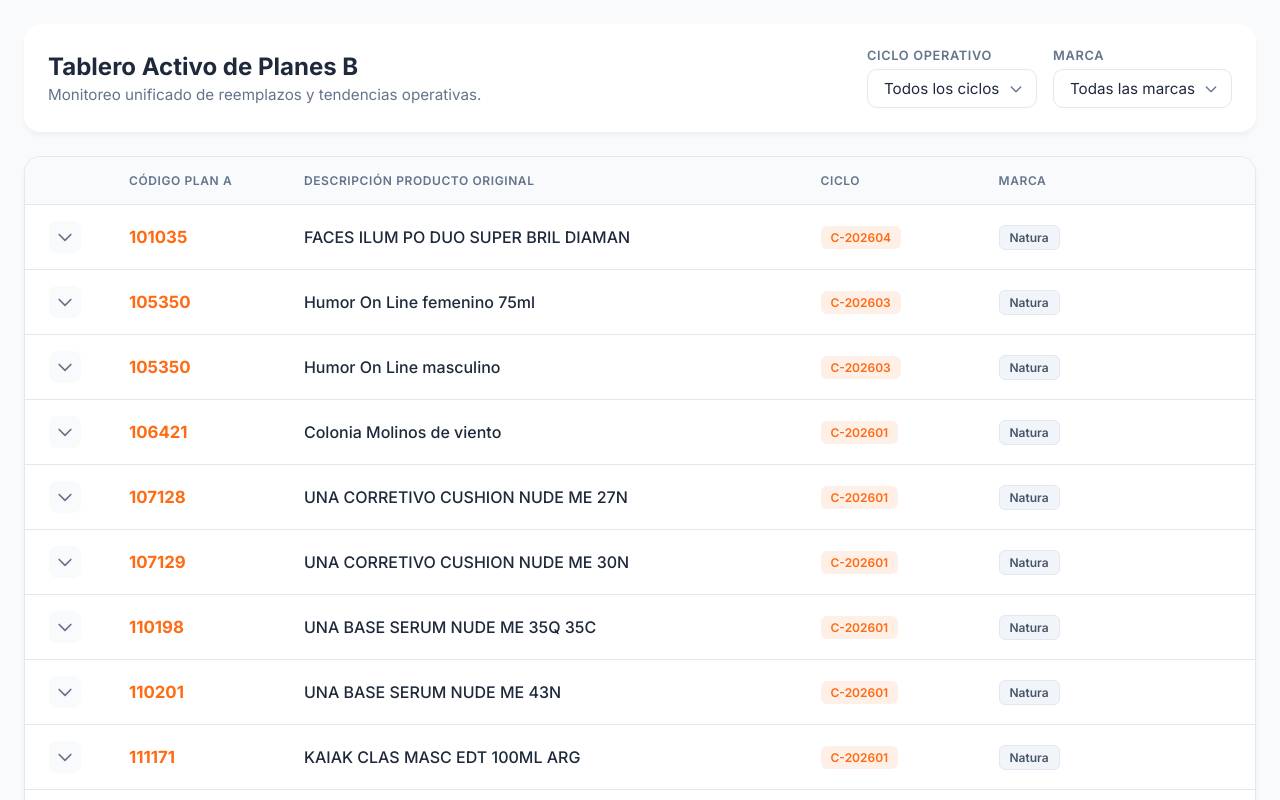
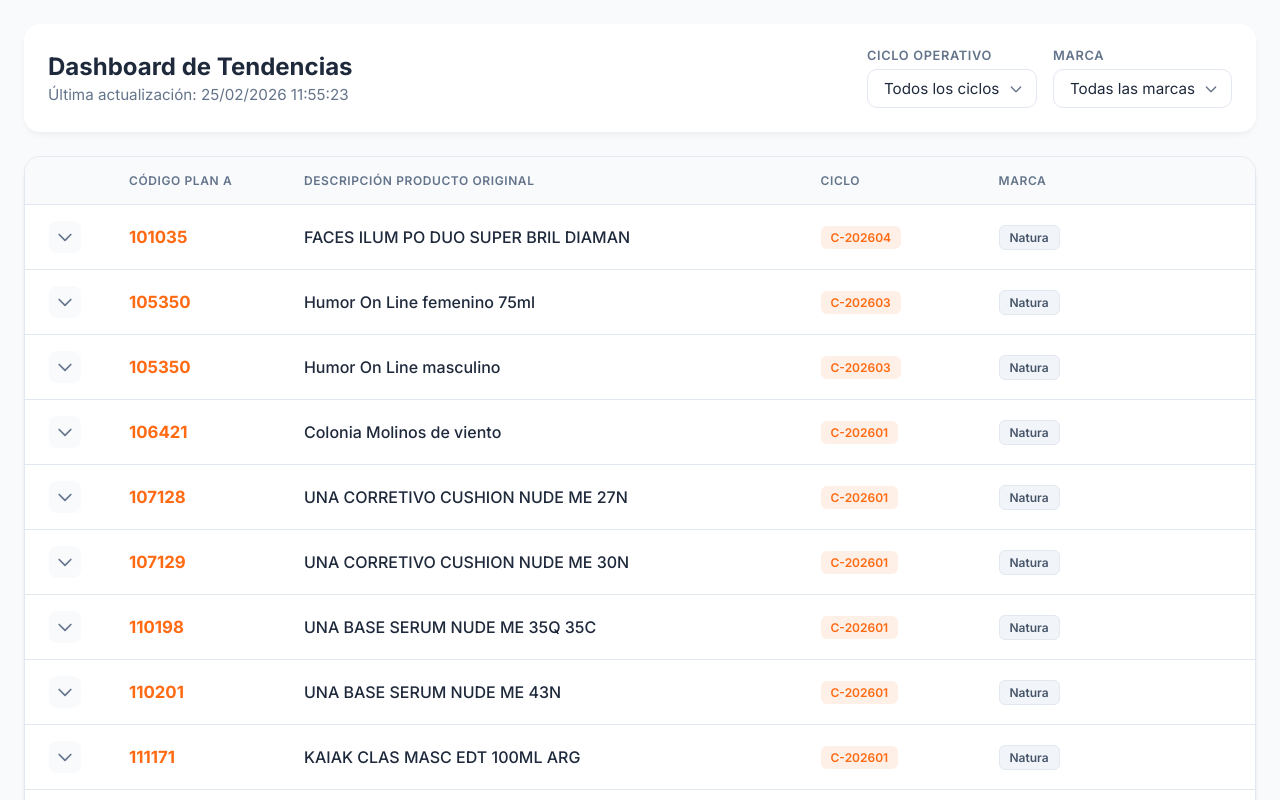
Before and after one commit to pablorouco-ux/fotos_plan_b, a plain HTML site: page index.html in a window 1280 px wide. Shown: the top 800 px of the page. Drawn offline with Linux system fonts and the light colour scheme.

Commit message:
Update Dashboard - 25/02/2026 11:55:23

```diff
--- a/index.html
+++ b/index.html
@@ -39,13 +39,17 @@
             gap: 20px;
         }
 
-        .title h1 {
+        .header-info {
+            margin-bottom: 0;
+        }
+
+        .header-info h1 {
             margin: 0 0 4px 0;
             font-size: 1.5rem;
             color: var(--text-dark);
         }
 
-        .title p {
+        .header-info p {
             margin: 0;
             color: var(--text-muted);
             font-size: 0.95rem;
@@ -370,9 +374,9 @@
 <body>
 
     <div class="header-panel">
-        <div class="title">
-            <h1>Tablero Activo de Planes B</h1>
-            <p>Monitoreo unificado de reemplazos y tendencias operativas.</p>
+        <div class="header-info">
+            <h1>Dashboard de Tendencias</h1>
+            <p>Última actualización: 25/02/2026 11:55:23</p>
         </div>
         <div class="controls-panel">
             <div class="filter-group">
```
